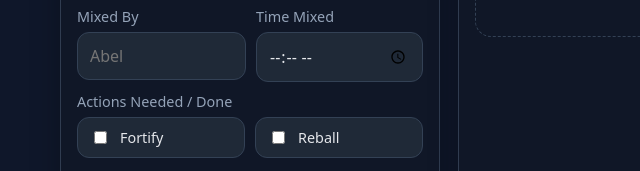
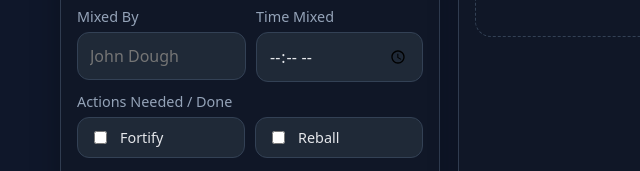
Before and after one commit to abelgraham/fermtrack, a plain HTML site: page index.html in a window 1280 px wide. Shown: the part 411-582 px from the top of the page, 0-640 px from the left. Drawn offline with Linux system fonts and the light colour scheme.

Commit message:
chore: change FermTrack name field from Abel to John Dough

```diff
--- a/index.html
+++ b/index.html
@@ -258,7 +258,7 @@
             </div>
             <div>
               <label for="mixedBy">Mixed By</label>
-              <input id="mixedBy" type="text" placeholder="Abel" />
+              <input id="mixedBy" type="text" placeholder="John Dough" />
             </div>
             <div>
               <label for="timeMixed">Time Mixed</label>
```
